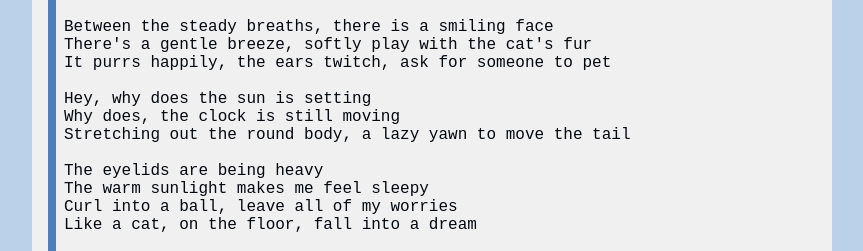
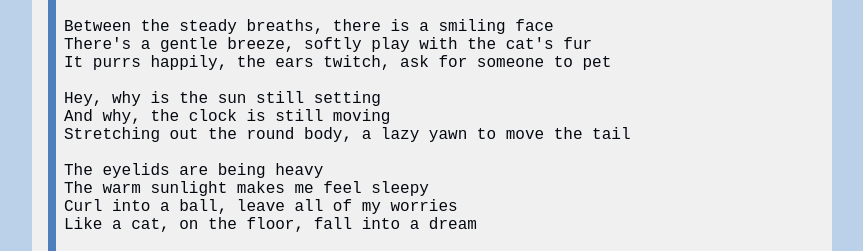
Before and after one commit to LukeNK/lyricstranslate, a Jekyll site: the page built from translations/Aura Qualic - Sweet Cat Dreaming.md, in a window 1280 px wide. Shown: the part 462-713 px from the top of the page, without its empty margins (208-1071 px from the left). Built offline with Jekyll 4.4.1, drawn with Linux system fonts in a browser that asks for light colours; our own code applies the rules of GitHub Pages for plain Markdown files; some of the changed text lies outside the part shown.

Commit message:
Sweet Cat Dreaming adjust lyrics

````diff
--- a/translations/Aura Qualic - Sweet Cat Dreaming.md
+++ b/translations/Aura Qualic - Sweet Cat Dreaming.md
@@ -23,8 +23,8 @@ Between the steady breaths, there is a smiling face
 There's a gentle breeze, softly play with the cat's fur
 It purrs happily, the ears twitch, ask for someone to pet
 
-Hey, why does the sun is setting
-Why does, the clock is still moving
+Hey, why is the sun still setting
+And why, the clock is still moving
 Stretching out the round body, a lazy yawn to move the tail
 
 The eyelids are being heavy
@@ -51,4 +51,5 @@ Like a cat, on the floor, fall into a dream
 
 Fall into a dream
 ```
+
 I don't have a cat, I have no intention to have one, but I love cats anyway.
````
